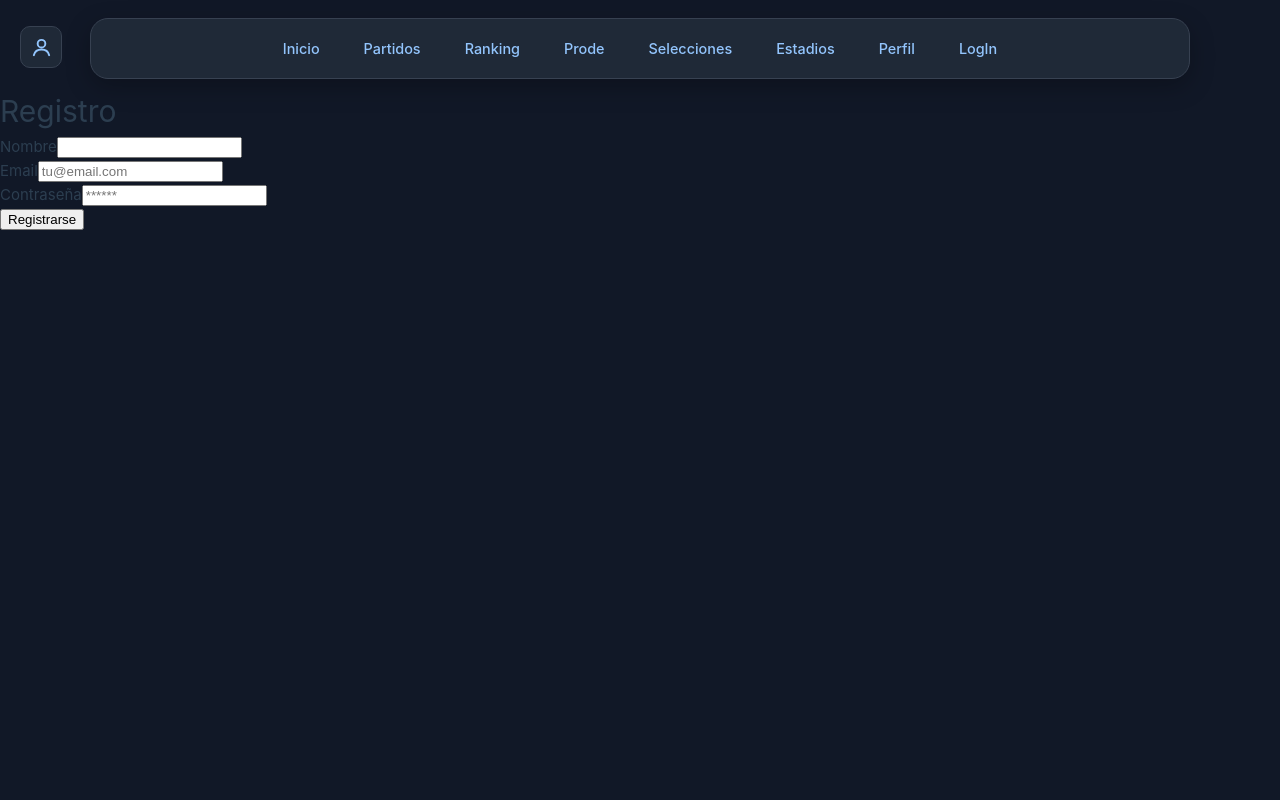
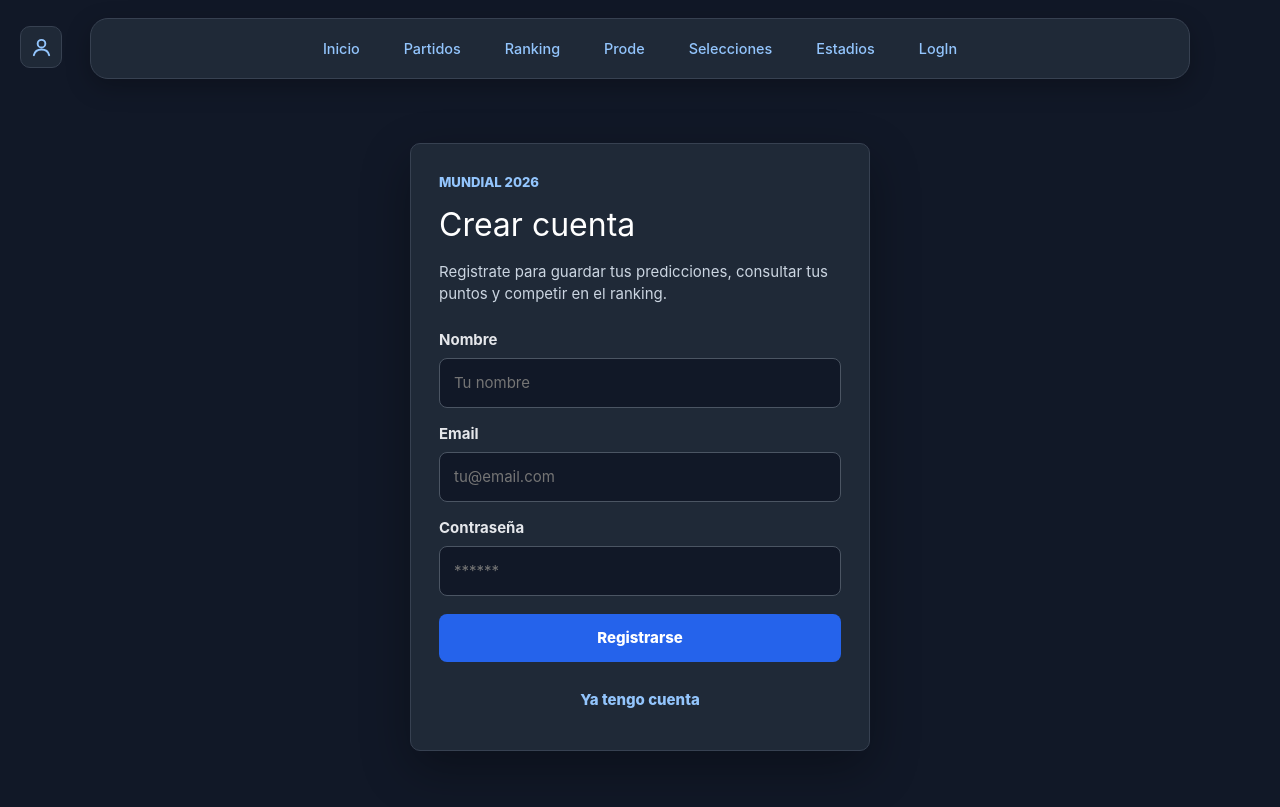
Before and after one commit to BauOrtiz/Trabajo-Practico-Pnt2, a Vue app in the folder pnt2tp/: page /registro in a window 1280 px wide. Built offline with nearby package versions, Linux system fonts and the light colour scheme.

Commit message:
Mejorando el Registro de ususario y arreglando pequeños detalles

```diff
--- a/pnt2tp/src/App.vue
+++ b/pnt2tp/src/App.vue
@@ -1,6 +1,6 @@
 <script setup>
 import { computed, onMounted, ref, watch } from 'vue'
-import { useRouter } from 'vue-router'
+import { useRoute, useRouter } from 'vue-router'
 import Login from './views/Login.vue'
 import { useAuthStore } from './stores/storeAuth'
 import { obtenerPredicciones } from './services/prediccionesService'
@@ -10,20 +10,19 @@ import { useEstaticoStore } from './stores/storeEstaticos'
 const authStore = useAuthStore()
 const storeEstaticos = useEstaticoStore()
 const router = useRouter()
+const route = useRoute()
 const mostrarLogin = ref(false)
 const mostrarMenu = ref(false)
 const predicciones = ref([])
 
-// Lista de rutas que se muestran en el menu lateral y en la navbar oculta.
+// Lista de rutas que se muestran en la navbar principal.
 const linksBaseNavbar = [
   { to: '/home', label: 'Inicio' },
     { to: '/partidos', label: 'Partidos' },
   { to: '/ranking', label: 'Ranking' },
   { to: '/prode', label: 'Prode' },
   { to: '/paises', label: 'Selecciones' },
-  { to: '/estadios', label: 'Estadios' },
-  { to: '/perfil', label: 'Perfil' }
-
+  { to: '/estadios', label: 'Estadios' }
 ]
 
 const linksNavbar = computed(() => {
@@ -35,6 +34,19 @@ const linksNavbar = computed(() => {
     ...linksBaseNavbar,
     { to: '/admin/calendario', label: 'Admin' }
   ]
+})
+
+const linksMenu = computed(() => {
+  const links = [...linksNavbar.value]
+
+  if (authStore.isLoggedIn) {
+    links.push({
+      to: '/perfil',
+      label: 'Perfil'
+    })
+  }
+
+  return links
 })
 
 // Muestra el nombre del usuario si existe; si no, usa el email o un texto generico.
@@ -56,6 +68,10 @@ function abrirLogin() {
 
 function cerrarLogin() {
   mostrarLogin.value = false
+}
+
+function irARegistroDesdeLogin() {
+  cerrarLogin()
 }
 
 // Abre el panel de usuario y actualiza predicciones antes de mostrarlo.
@@ -83,6 +99,15 @@ function cargarPredicciones() {
   predicciones.value = obtenerPredicciones(authStore.user?.id)
 }
 
+function abrirLoginDesdeRuta() {
+  if (route.query.login !== '1' || authStore.isLoggedIn) {
+    return
+  }
+
+  mostrarLogin.value = true
+  router.replace({ path: route.path, query: {} })
+}
+
 
 // Si el login fue correcto, cierra automaticamente el modal de login.
 watch(
@@ -96,9 +121,15 @@ watch(
   }
 )
 
+watch(
+  () => route.query.login,
+  abrirLoginDesdeRuta
+)
+
 // Carga datos iniciales cuando se monta la app.
 onMounted(async () => {
   cargarPredicciones()
+  abrirLoginDesdeRuta()
 })
 </script>
 
@@ -172,7 +203,7 @@ onMounted(async () => {
           <!-- Links de navegacion dentro del panel lateral. -->
           <nav class="side-menu-links" aria-label="Navegacion lateral">
             <router-link
-              v-for="link in linksNavbar"
+              v-for="link in linksMenu"
               :key="link.to"
               :to="link.to"
               @click.prevent="navegarDesdeMenu(link.to)"
@@ -220,7 +251,7 @@ onMounted(async () => {
           ×
         </button>
 
-        <Login />
+        <Login @registrarse="irARegistroDesdeLogin" />
       </section>
     </div>
   </div>
--- a/pnt2tp/src/router/index.js
+++ b/pnt2tp/src/router/index.js
@@ -38,7 +38,7 @@ const routes = [
     {
         path: '/perfil',
          name: 'Perfil',
-         component: () => import('../views/Perfil.vue')
+         component: Perfil
     },
 
      {
--- a/pnt2tp/src/views/Login.vue
+++ b/pnt2tp/src/views/Login.vue
@@ -5,6 +5,7 @@ import { useAuthStore } from '../stores/storeAuth'
 
 const authStore = useAuthStore()
 const router = useRouter()
+const emit = defineEmits(['registrarse'])
 
 const email = ref('')
 const contrasenia = ref('')
@@ -22,6 +23,7 @@ async function loguearse() {
 }
 
 function registrarse() {
+  emit('registrarse')
   router.push('/registro')
 }
 
--- a/pnt2tp/src/views/Perfil.vue
+++ b/pnt2tp/src/views/Perfil.vue
@@ -1,8 +1,10 @@
 <script setup>
-import { ref, computed, onMounted } from 'vue'
+import { ref, computed, onMounted, watch } from 'vue'
+import { useRouter } from 'vue-router'
 import { useAuthStore } from '../stores/storeAuth'
 
 const authStore = useAuthStore()
+const router = useRouter()
 
 const nombre = ref('')
 const apellido = ref('')
@@ -18,14 +20,28 @@ const mensajeError = ref('')
 
 const usuarioLogueado = computed(() => authStore.user)
 
-onMounted(() => {
+function cargarDatosPerfil() {
   if (authStore.user) {
     nombre.value = authStore.user.nombre || ''
     apellido.value = authStore.user.apellido || ''
     edad.value = authStore.user.edad || ''
     email.value = authStore.user.email || ''
   }
+}
+
+onMounted(() => {
+  if (!authStore.isLoggedIn) {
+    router.push('/home?login=1')
+    return
+  }
+
+  cargarDatosPerfil()
 })
+
+watch(
+  () => authStore.user?.id,
+  cargarDatosPerfil
+)
 
 const puedeGuardarPerfil = computed(() => {
   return nombre.value.trim() !== '' && email.value.trim() !== ''
@@ -205,10 +221,17 @@ async function guardarNuevaPassword() {
       </section>
     </section>
 
-    <section v-else class="perfil-card">
+    <section v-else-if="!usuarioLogueado" class="perfil-card">
       <h1>No hay usuario logueado</h1>
       <p class="descripcion">
         Para ver tu perfil, primero tenés que iniciar sesión.
+      </p>
+    </section>
+
+    <section v-if="false" class="perfil-card">
+      <h1>Perfil no disponible</h1>
+      <p class="descripcion">
+        Solo podés ver y editar tu propio perfil.
       </p>
     </section>
   </main>
--- a/pnt2tp/src/views/Registro.vue
+++ b/pnt2tp/src/views/Registro.vue
@@ -22,6 +22,13 @@ async function registrarse() {
   }
 }
 
+function irAlLogin() {
+  router.push({
+    path: '/home',
+    query: { login: '1' }
+  })
+}
+
 onMounted(() => {
   if (authStore.isLoggedIn) {
     router.push('/home')
@@ -30,22 +37,51 @@ onMounted(() => {
 </script>
 
 <template>
-  <h1>Registro</h1>
+  <main class="registro-page">
+    <section class="registro-card">
+      <div class="encabezado">
+        <p class="subtitulo">Mundial 2026</p>
+        <h1>Crear cuenta</h1>
+        <p>
+          Registrate para guardar tus predicciones, consultar tus puntos y competir en el ranking.
+        </p>
+      </div>
 
-  <form @submit.prevent="registrarse">
+      <form class="registro-form" @submit.prevent="registrarse">
         <div class="form-group">
-      <label>Nombre</label>
-      <input v-model="nombre" type="text" required />
+          <label for="nombre">Nombre</label>
+          <input
+            id="nombre"
+            v-model="nombre"
+            type="text"
+            required
+            placeholder="Tu nombre"
+            autocomplete="name"
+          />
         </div>
 
         <div class="form-group">
-      <label>Email</label>
-      <input v-model="email" type="email" required placeholder="tu@email.com" />
+          <label for="email">Email</label>
+          <input
+            id="email"
+            v-model="email"
+            type="email"
+            required
+            placeholder="tu@email.com"
+            autocomplete="email"
+          />
         </div>
 
         <div class="form-group">
-      <label>Contraseña</label>
-      <input v-model="contrasenia" type="password" required placeholder="******" />
+          <label for="contrasenia">Contraseña</label>
+          <input
+            id="contrasenia"
+            v-model="contrasenia"
+            type="password"
+            required
+            placeholder="******"
+            autocomplete="new-password"
+          />
         </div>
 
         <p v-if="authStore.error" class="error-msg">{{ authStore.error }}</p>
@@ -54,7 +90,129 @@ onMounted(() => {
           {{ authStore.loading ? 'Creando cuenta...' : 'Registrarse' }}
         </button>
       </form>
+
+      <button type="button" class="login-link" @click="irAlLogin">
+        Ya tengo cuenta
+      </button>
+    </section>
+  </main>
 </template>
 
 <style scoped>
+.registro-page {
+  min-height: calc(100vh - 80px);
+  display: grid;
+  place-items: center;
+  padding: 32px 20px;
+  color: white;
+}
+
+.registro-card {
+  width: min(100%, 460px);
+  padding: 28px;
+  border: 1px solid #374151;
+  border-radius: 10px;
+  background: #1f2937;
+  box-shadow: 0 18px 50px rgba(0, 0, 0, 0.32);
+}
+
+.encabezado {
+  margin-bottom: 22px;
+}
+
+.subtitulo {
+  margin: 0 0 6px;
+  color: #93c5fd;
+  font-size: 0.82rem;
+  font-weight: 800;
+  text-transform: uppercase;
+}
+
+h1 {
+  margin: 0;
+  font-size: 2rem;
+}
+
+.encabezado p:last-child {
+  margin: 10px 0 0;
+  color: #cbd5e1;
+  line-height: 1.5;
+}
+
+.registro-form {
+  display: flex;
+  flex-direction: column;
+  gap: 14px;
+}
+
+.form-group {
+  display: flex;
+  flex-direction: column;
+  gap: 6px;
+}
+
+label {
+  color: #e5e7eb;
+  font-weight: 700;
+}
+
+input {
+  width: 100%;
+  padding: 12px 14px;
+  border: 1px solid #4b5563;
+  border-radius: 8px;
+  color: white;
+  background: #111827;
+  font: inherit;
+}
+
+input:focus {
+  outline: 2px solid #2563eb;
+  border-color: #93c5fd;
+}
+
+button[type='submit'] {
+  margin-top: 4px;
+  padding: 12px 14px;
+  border: 0;
+  border-radius: 8px;
+  color: white;
+  background: #2563eb;
+  cursor: pointer;
+  font: inherit;
+  font-weight: 800;
+}
+
+button[type='submit']:hover {
+  background: #1d4ed8;
+}
+
+button[type='submit']:disabled {
+  cursor: wait;
+  opacity: 0.7;
+}
+
+.login-link {
+  width: 100%;
+  margin-top: 16px;
+  padding: 10px;
+  border: 0;
+  color: #93c5fd;
+  background: transparent;
+  cursor: pointer;
+  font: inherit;
+  font-weight: 800;
+}
+
+.login-link:hover {
+  color: white;
+}
+
+.error-msg {
+  margin: 0;
+  padding: 10px 12px;
+  color: #fecaca;
+  background: #7f1d1d;
+  border-radius: 8px;
+}
 </style>
```
Lines whose indentation alone changed are shown as unchanged.
